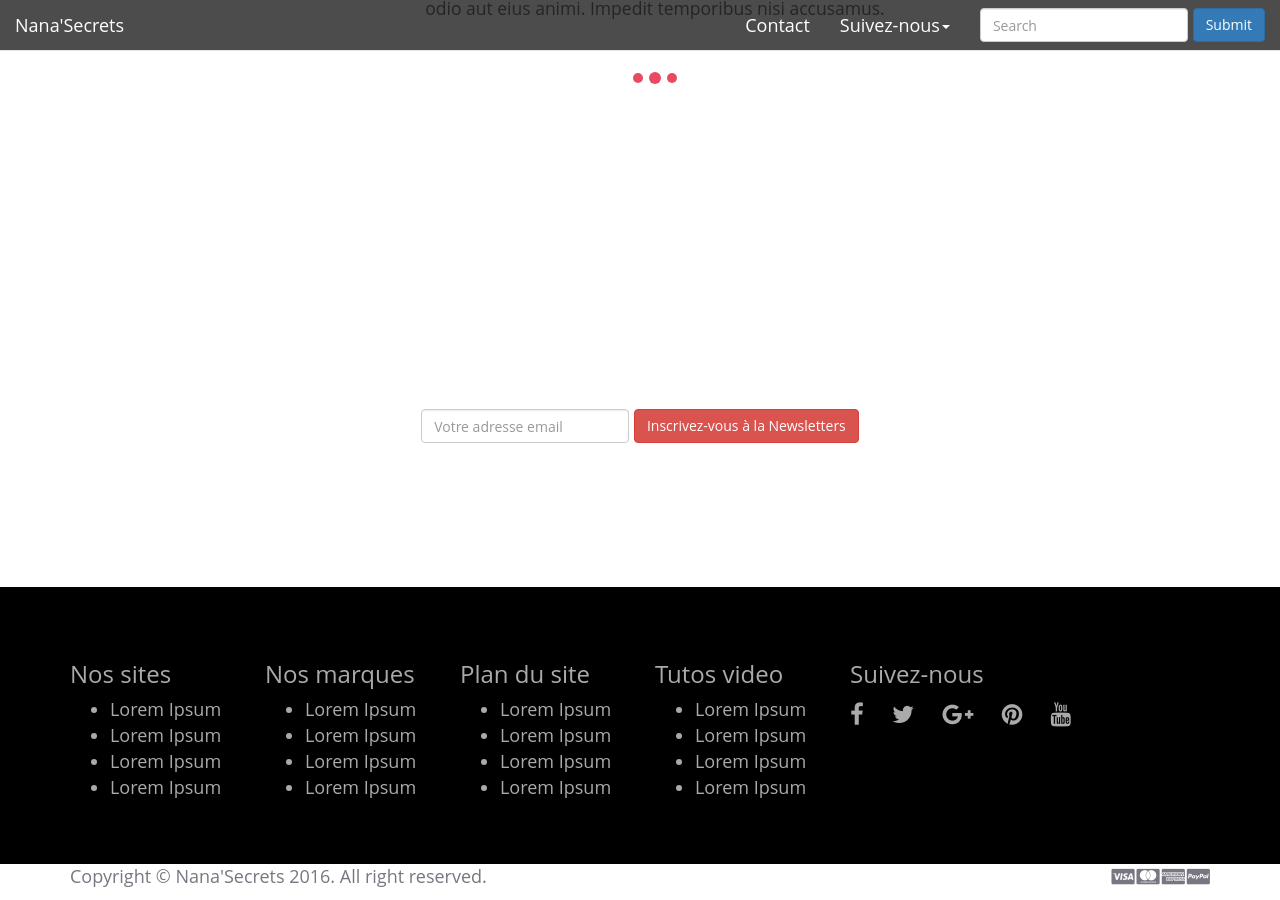
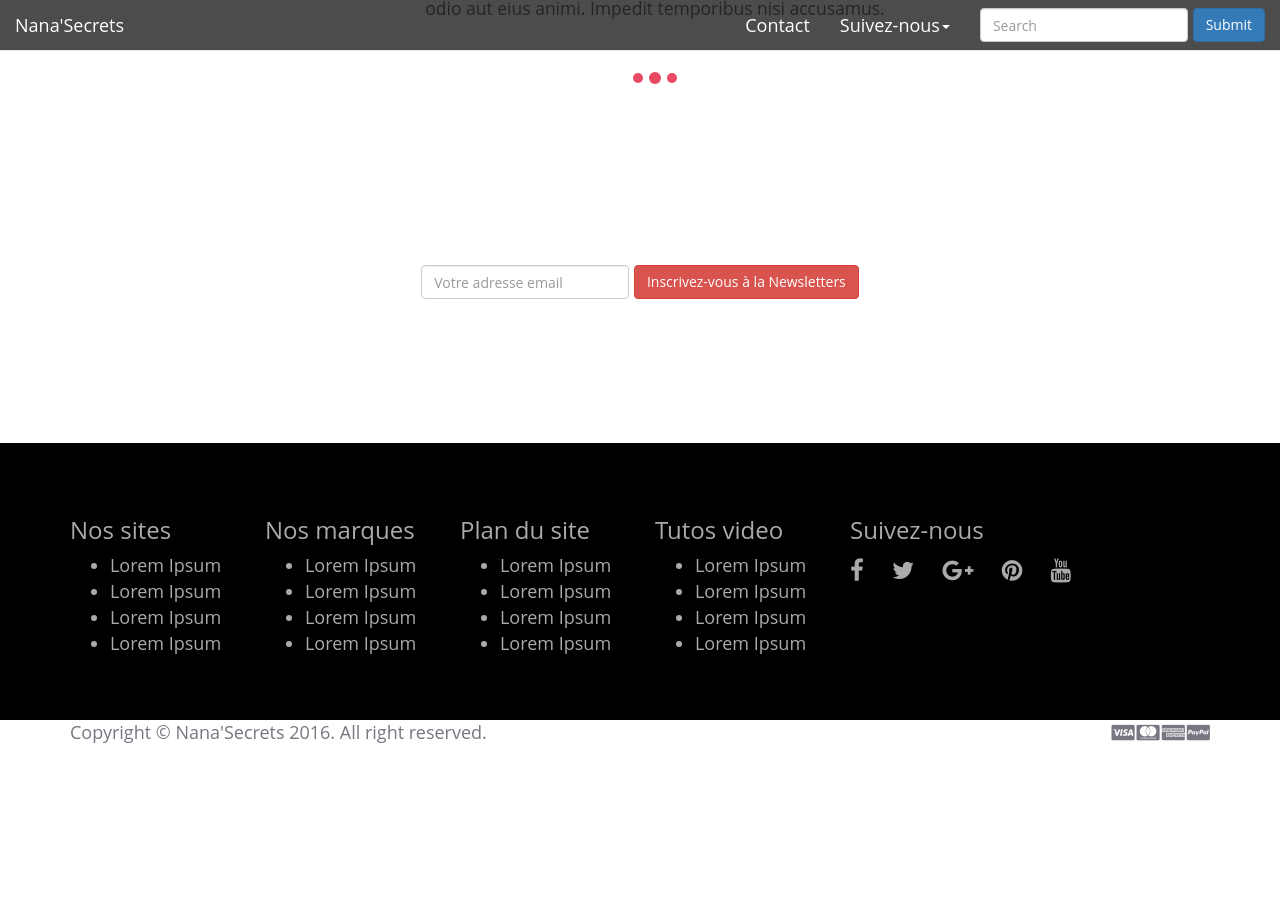
Before and after one commit to cdiomande78/jekyll-nanasecrets, a Jekyll site: the page built from contact.html, in a window 1280 px wide and 900 px high, scrolled down 825 px. Built offline with Jekyll 4.4.1, drawn with Linux system fonts in a browser that asks for light colours; nearby versions of some CDN libraries; after the commit the page ends 1581 px from its top, so only the background shows below that.

Commit message:
test test 2

```diff
--- a/_layouts/default.html
+++ b/_layouts/default.html
@@ -158,8 +158,6 @@
     </div>
   </div>
 
-<div class="vertical-spacer"></div>
-
      <div class="container">
       <div class="row">
         <div class="col-xs-12 text-center">
```
